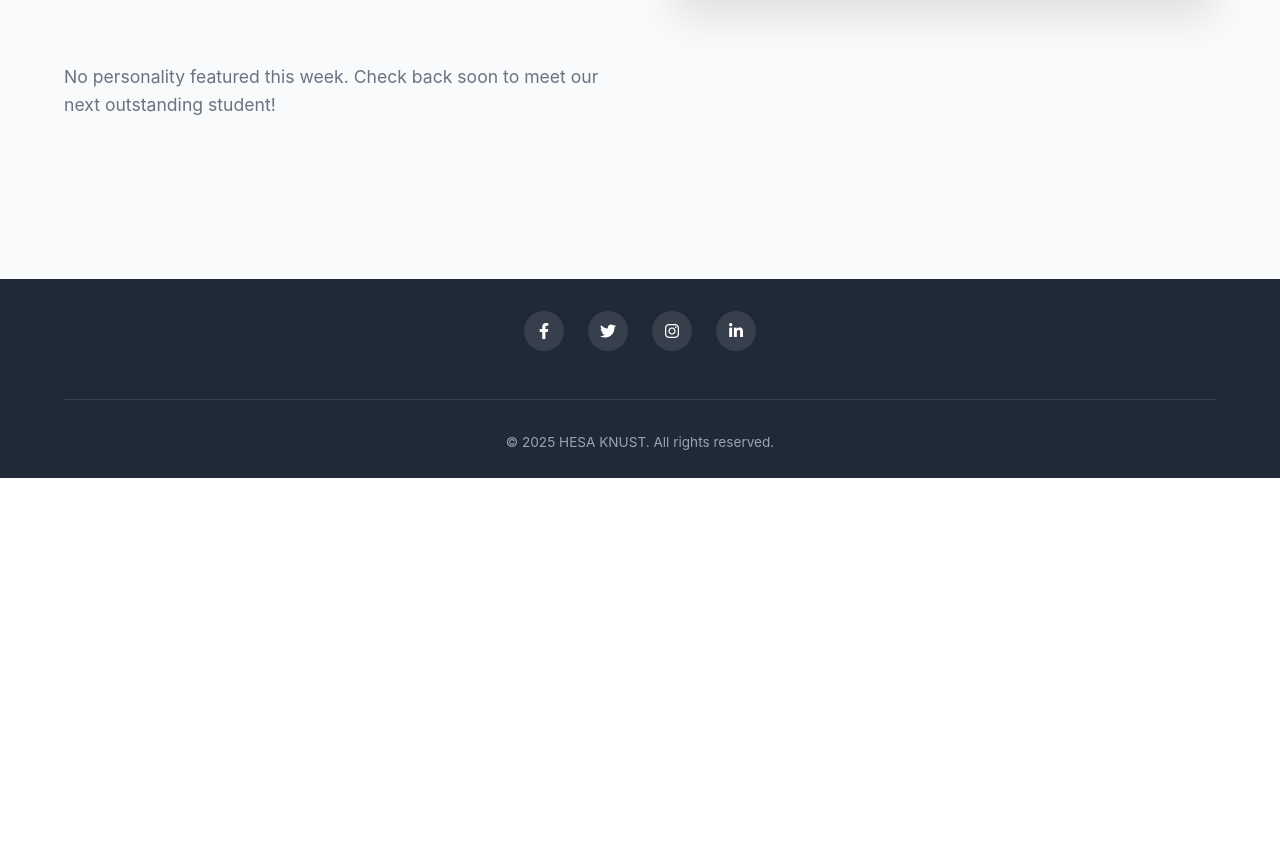
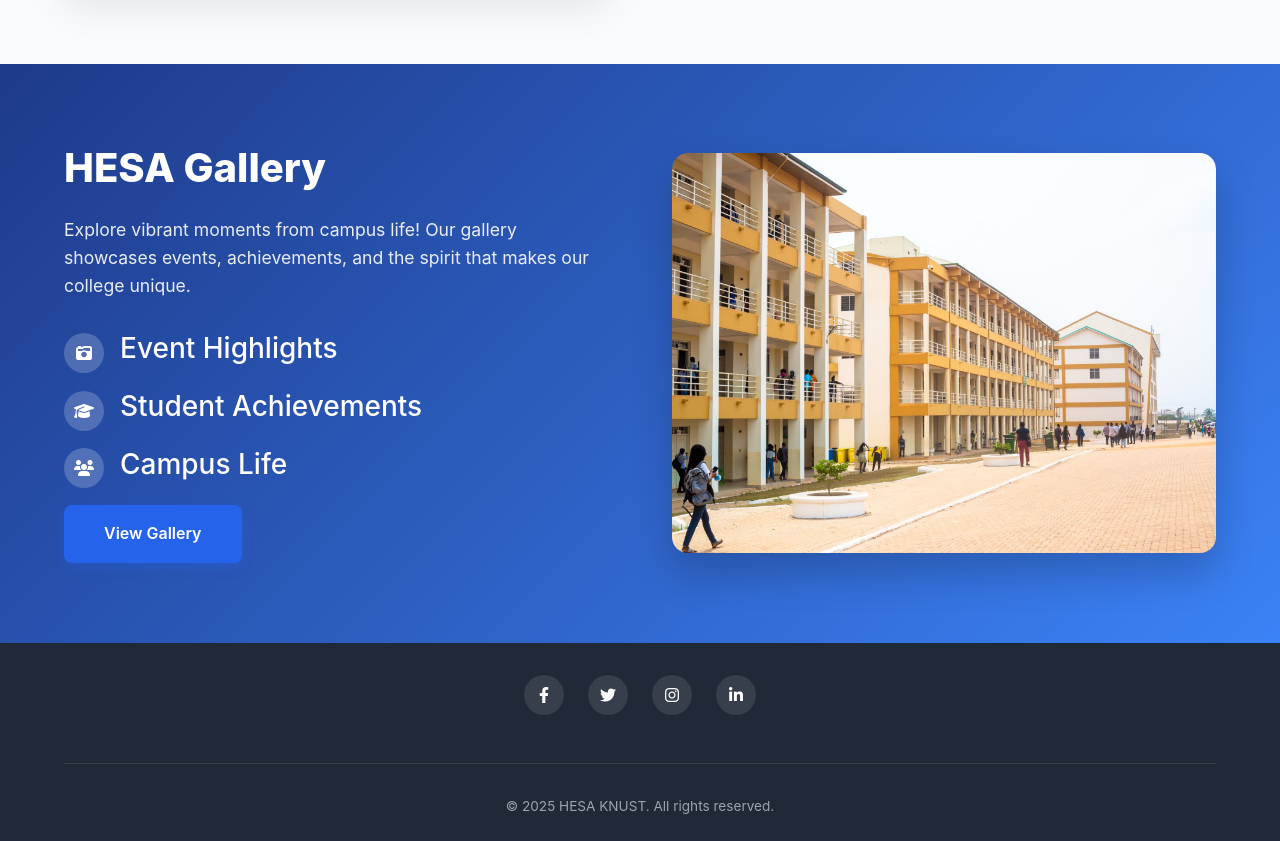
Before and after one commit to ThorBuzz/HESA-Website, a Flask app: page /home in a window 1280 px wide. Shown: the part 3904-4745 px from the top of the page. Before the commit the page ends 4382 px from the top, so only its background shows below. Run offline with Flask 3, Linux system fonts and the light colour scheme; data that the repository does not hold is empty; some libraries are stand-ins or nearby versions.

Commit message:
Minor improvements

```diff
--- a/app/config.py
+++ b/app/config.py
@@ -16,10 +16,10 @@
     # SQLALCHEMY_DATABASE_URI = 'postgresql://fallingstarcampusmarket_owner:4LQ6xdtFAlNS@ep-morning-star-a8n2df7n.eastus2.azure.neon.tech/fallingstarcampusmarket?sslmode=require'
 
     # external render
-    SQLALCHEMY_DATABASE_URI = 'postgresql://hesa_website_database_user:VKp5X370nKMVPIQMiLhaagCH3JA3KPDY@dpg-d0ehvu95pdvs73anp8hg-a.oregon-postgres.render.com/hesa_website_database'
+    # SQLALCHEMY_DATABASE_URI = 'postgresql://hesa_website_database_user:VKp5X370nKMVPIQMiLhaagCH3JA3KPDY@dpg-d0ehvu95pdvs73anp8hg-a.oregon-postgres.render.com/hesa_website_database'
 
     # internal render
-    # SQLALCHEMY_DATABASE_URI = 'postgresql://hesa_website_database_user:VKp5X370nKMVPIQMiLhaagCH3JA3KPDY@dpg-d0ehvu95pdvs73anp8hg-a/hesa_website_database'
+    SQLALCHEMY_DATABASE_URI = 'postgresql://hesa_website_database_user:VKp5X370nKMVPIQMiLhaagCH3JA3KPDY@dpg-d0ehvu95pdvs73anp8hg-a/hesa_website_database'
 
 
     SQLALCHEMY_TRACK_MODIFICATIONS = False
--- a/app/routes.py
+++ b/app/routes.py
@@ -150,8 +150,15 @@
 @blog.route('/')
 def index():
     page = request.args.get('page', 1, type=int)
-    posts = BlogPost.query.order_by(BlogPost.date_posted.desc()).paginate(page=page, per_page=6)
+
+    # Filter out posts with 'health' or 'event' category
+    posts = BlogPost.query \
+        .filter(BlogPost.category.notin_(['health', 'event'])) \
+        .order_by(BlogPost.date_posted.desc()) \
+        .paginate(page=page, per_page=6)
+
     return render_template('blog.html', posts=posts)
+
 
 @blog.route('/<int:post_id>')
 def post(post_id):
--- a/app/static/css/main.css
+++ b/app/static/css/main.css
@@ -59,7 +59,7 @@
     height: 100%;
     max-width: 1200px;
     margin: 0 auto;
-    padding: 0 10px;
+    padding: 0 0px;
 }
 
 .nav-img {
@@ -715,7 +715,7 @@
     background-color: #1f2937;
     /* Dark background from original footer */
     padding: 2rem 0 1.5rem;
-    margin-top: 3rem;
+    /* margin-top: 3rem; */
     text-align: center;
     color: #fff;
 }
--- a/app/templates/blog.html
+++ b/app/templates/blog.html
@@ -33,7 +33,7 @@
                 {% else %}
                 <div class="card-category">Health</div>
                 {% endif %}
-                {{ render_image(post.image_file, 'blog_pics/', 'img/default_blog.jpg', post.title, 'card-image') }}
+                {{ render_image(post.image_file, 'blog_pics/', 'img/default blog.jpeg', post.title, 'card-image') }}
             </div>
             <div class="card-content">
                 <h2 class="card-title">{{ post.title }}</h2>
--- a/app/templates/blog_post.html
+++ b/app/templates/blog_post.html
@@ -11,7 +11,7 @@
 {% block content %}
 <!-- Hero Section -->
 <section class="hero">
-    {{ render_image(post.image_file, 'uploads/blog_pics/', 'img/default_blog.jpg', post.title, 'hero-image') }}
+    {{ render_image(post.image_file, 'uploads/blog_pics/', 'img/default blog.jpeg', post.title, 'hero-image') }}
     <div class="hero-overlay"></div>
 </section>
 
--- a/app/templates/gallery.html
+++ b/app/templates/gallery.html
@@ -90,7 +90,7 @@
 
 /* Updated search bar styling */
 .search-bar {
-    flex-basis: 300px;
+    flex-basis: 30px;
     flex-grow: 1;
     position: relative;
     margin-right: 20px;
--- a/app/templates/home.html
+++ b/app/templates/home.html
@@ -180,6 +180,15 @@
     font-size: 2.5rem;
     font-weight: 800;
     color: var(--text-dark);
+    margin-bottom: 1rem;
+    position: relative;
+    display: inline-block;
+  }
+
+  .section-title2 {
+    font-size: 2.5rem;
+    font-weight: 800;
+    color: 'white';
     margin-bottom: 1rem;
     position: relative;
     display: inline-block;
@@ -978,15 +987,17 @@
 <section class="updates-section">
   <div class="container">
     <div class="section-heading">
-      <h2 class="section-title">Latest Updates</h2>
+      <h2 class="section-title">HESA Blog</h2>
       <p class="section-subtitle">Stay informed with the latest news and events from HESA</p>
     </div>
 
     <div class="updates-grid">
-      {% for post in posts %}
+      {% set blog_posts = posts | rejectattr('category', 'equalto', 'health') | rejectattr('category', 'equalto', 'event') | list %}
+
+      {% for post in blog_posts[:3] %}
       <article class="update-card">
         <div class="update-img">
-          {{ render_image(post.image_file, 'blog_pics/', 'img/default_blog.jpg', post.title) }}
+          {{ render_image(post.image_file, 'blog_pics/', 'img/default blog.jpeg', post.title) }}
         </div>
         <div class="update-content">
           <div class="update-meta">
@@ -1017,7 +1028,7 @@
 <section class="entertainment-section">
   <div class="container">
     <div class="section-heading">
-      <h2 class="section-title">Entertainment Hub</h2>
+      <h2 class="section-title2">Upcoming Events</h2>
       <!-- <p class="section-subtitle">Discover exciting events and activities for students</p> -->
     </div>
 
@@ -1053,7 +1064,6 @@
 <section class="potw-section">
   <div class="container">
     <div class="potw-container">
-    <h1>Personality of the Week</h1>
       <!-- Image Side -->
       <div class="potw-image">
         {% if potw %}
@@ -1065,6 +1075,7 @@
 
       <!-- Content Side -->
       <div class="potw-content">
+        <h2>Personality of the Week</h2>
         {% if potw %}
         <!-- <p>Meet our outstanding student who exemplifies academic excellence and community leadership</p> -->
 
@@ -1104,6 +1115,55 @@
         {% else %}
         <p>No personality featured this week. Check back soon to meet our next outstanding student!</p>
         {% endif %}
+      </div>
+    </div>
+  </div>
+</section>
+<!-- Bus Tracker Preview Section (Now College Gallery) -->
+<section class="bus-tracker">
+  <div class="container">
+    <div class="bus-tracker-content">
+      <div class="bus-tracker-left">
+        <h2 class="bus-tracker-title">HESA Gallery</h2>
+        <p class="bus-tracker-description">Explore vibrant moments from campus life! Our gallery showcases events, achievements, and the spirit that makes our college unique.</p>
+
+        <div class="bus-benefits">
+          <div class="benefit-item">
+            <div class="benefit-icon">
+              <i class="fas fa-camera-retro"></i>
+            </div>
+            <div>
+              <h3>Event Highlights</h3>
+              <!-- <p>Catch glimpses of memorable college events</p> -->
+            </div>
+          </div>
+
+          <div class="benefit-item">
+            <div class="benefit-icon">
+              <i class="fas fa-graduation-cap"></i>
+            </div>
+            <div>
+              <h3>Student Achievements</h3>
+              <!-- <p>See how our students are making a mark</p> -->
+            </div>
+          </div>
+
+          <div class="benefit-item">
+            <div class="benefit-icon">
+              <i class="fas fa-users"></i>
+            </div>
+            <div>
+              <h3>Campus Life</h3>
+              <!-- <p>Experience the vibrant college community</p> -->
+            </div>
+          </div>
+        </div>
+
+        <a href="{{ url_for('gallery.index') }}" class="hero-cta">View Gallery</a>
+      </div>
+
+      <div class="bus-tracker-right">
+        <img src="{{ url_for('static', filename='img/gallery (1).jpg') }}" alt="College Gallery Preview" class="bus-tracker-img">
       </div>
     </div>
   </div>
```
Also changed, not shown: app/forms.py (+16 -7 lines), app/static/css/editor.css (+22 -0 lines), app/templates/editor.html (+12 -11 lines), app/templates/map.html (+49 -26 lines), app/static/img/default blog.jpeg (added), app/static/img/gallery (1).jpg (added).
